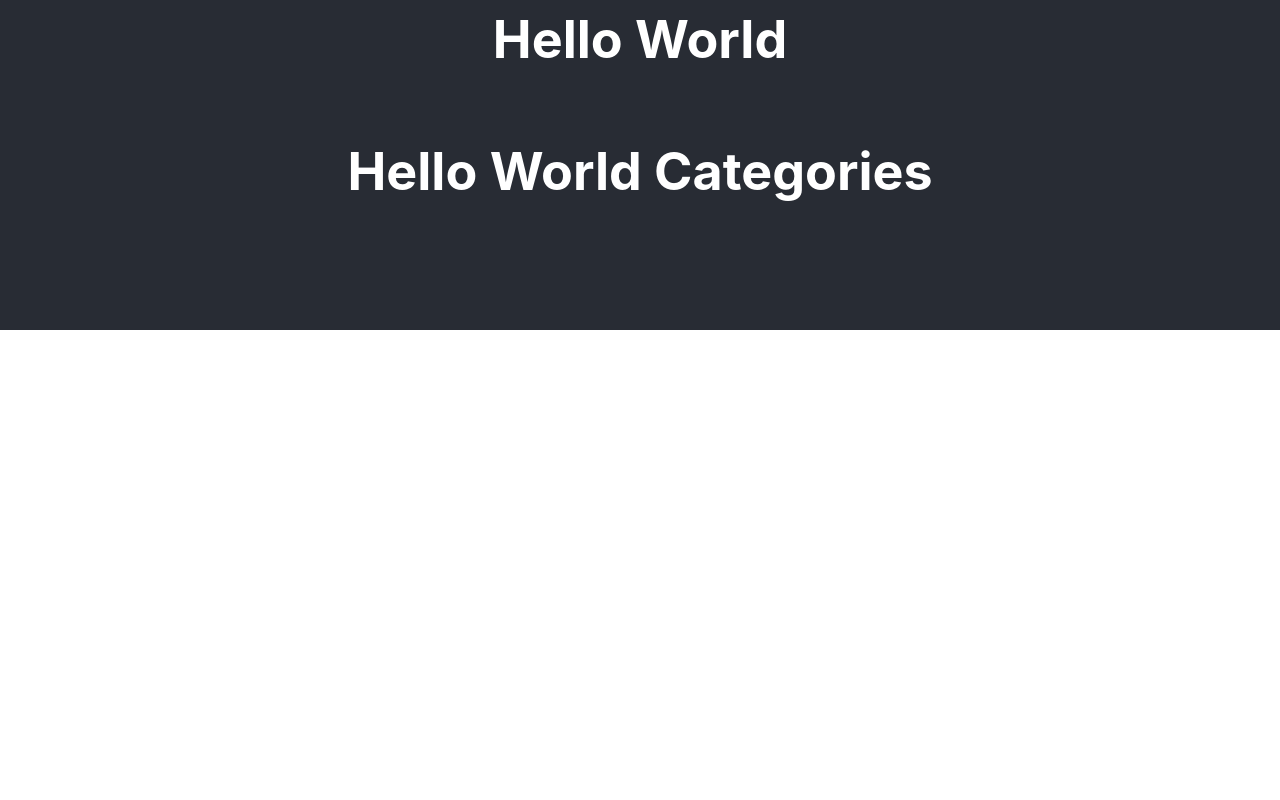
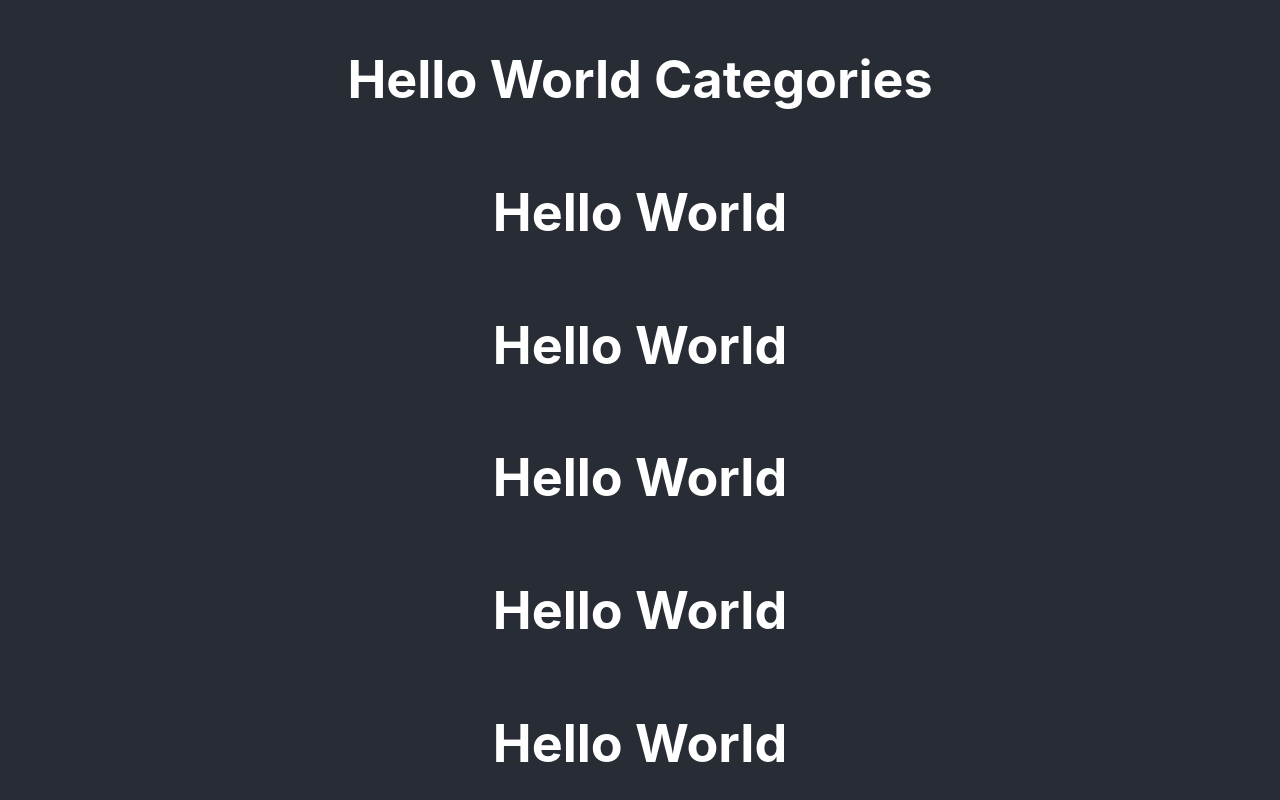
Before and after one commit to sjain93/buddflix, a React (Create React App) app in the folder buddflix-react/: page / in a window 1280 px wide. Shown: the part 470-1270 px from the top of the page. Before the commit the page ends 800 px from the top, so only its background shows below. Built offline with nearby package versions, Linux system fonts and the light colour scheme.

Commit message:
made all the components as a hello world

```diff
--- a/buddflix-react/src/App.js
+++ b/buddflix-react/src/App.js
@@ -3,6 +3,11 @@ import logo from './logo.svg';
 import './App.css';
 import AgeVerification from './AgeVerification';
 import Categories from './Categories';
+import WeedList from './WeedList';
+import Strain from './Strain';
+import MovieList from './MovieList';
+import Movie from './Movie';
+import Trailer from './Trailer';
 
 class App extends Component {
   render() {
@@ -13,6 +18,11 @@ class App extends Component {
           BuddFlix
           <AgeVerification />
           <Categories />
+          <WeedList />
+          <Strain />
+          <MovieList />
+          <Movie />
+          <Trailer />
 
         </header>
       </div>
--- /dev/null
+++ b/buddflix-react/src/Movie.js
@@ -0,0 +1,9 @@
+import React from 'react';
+
+const Movie = () => {
+    return (
+        <h1>Hello World</h1>
+    )
+}
+
+export default Movie;
--- /dev/null
+++ b/buddflix-react/src/MovieList.js
@@ -0,0 +1,9 @@
+import React from 'react';
+
+const MovieList = () => {
+ return (
+     <h1>Hello World</h1>
+ )
+}
+
+export default MovieList;
--- /dev/null
+++ b/buddflix-react/src/Strain.js
@@ -0,0 +1,9 @@
+import React from 'react';
+
+const Strain = () => {
+ return (
+     <h1>Hello World</h1>
+ )
+}
+
+export default Strain;
--- /dev/null
+++ b/buddflix-react/src/Trailer.js
@@ -0,0 +1,9 @@
+import React from 'react';
+
+const Trailer = () => {
+    return (
+        <h1>Hello World</h1>
+    )
+}
+
+export default Trailer;
--- /dev/null
+++ b/buddflix-react/src/WeedList.js
@@ -0,0 +1,9 @@
+import React from 'react';
+
+const WeedList = () => {
+ return (
+     <h1>Hello World</h1>
+ )
+}
+
+export default WeedList;
```
